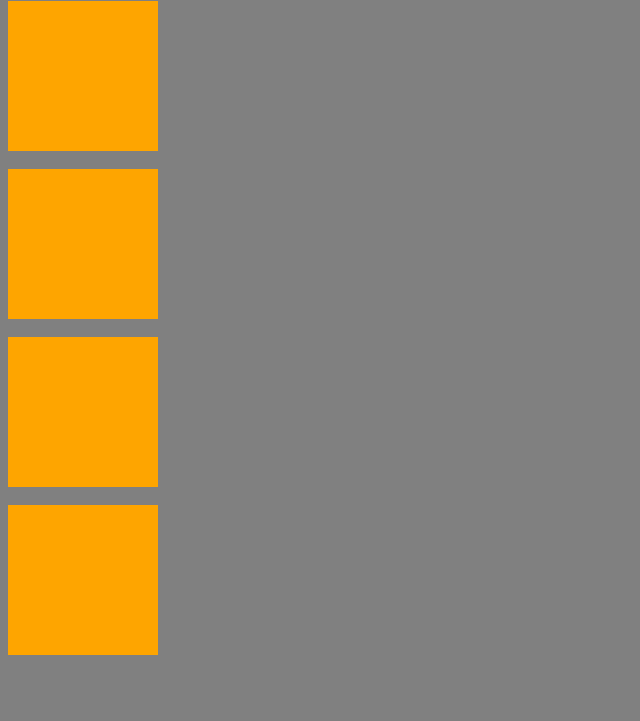
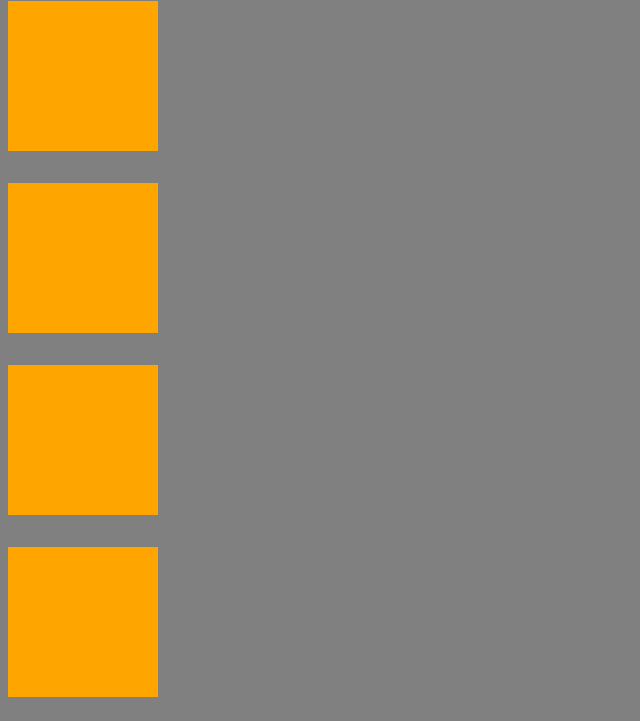
Before and after one commit to marcinkk1/zadanie16, a plain HTML site: page index.html in a window 1280 px wide. Shown: the part 79-800 px from the top of the page, without its empty margins (0-640 px from the left). Drawn offline with Linux system fonts and the light colour scheme.

Commit message:
poprawione zadanie

```diff
--- a/css/style.css
+++ b/css/style.css
@@ -11,3 +11,7 @@ h1 {
 body {
     background-color: #808080;
 }
+
+div.klasa {
+    margin-bottom: 2em;
+}
--- a/index.html
+++ b/index.html
@@ -9,9 +9,10 @@
 </head>
 <body>
     <h1>Kwadraty</h1>
-    <div></div><br>
-    <div></div><br>
-    <div></div><br>
-    <div></div><br>
+    <div class="klasa"></div>
+    <div class="klasa"></div>
+    <div class="klasa"></div>
+    <div></div>
+
 </body>
 </html>
```
